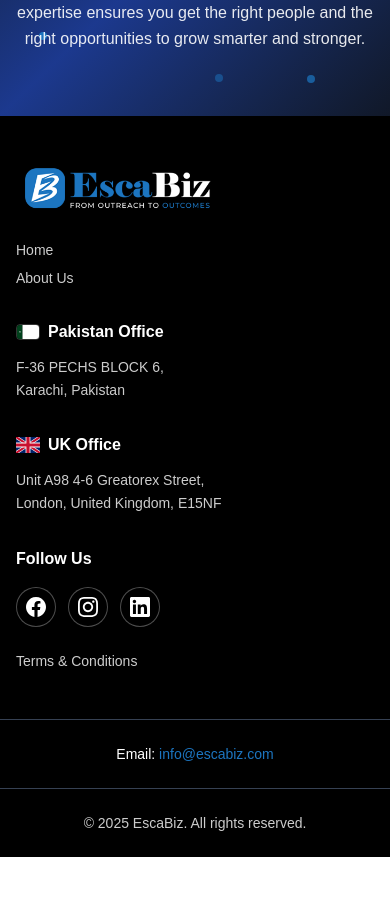
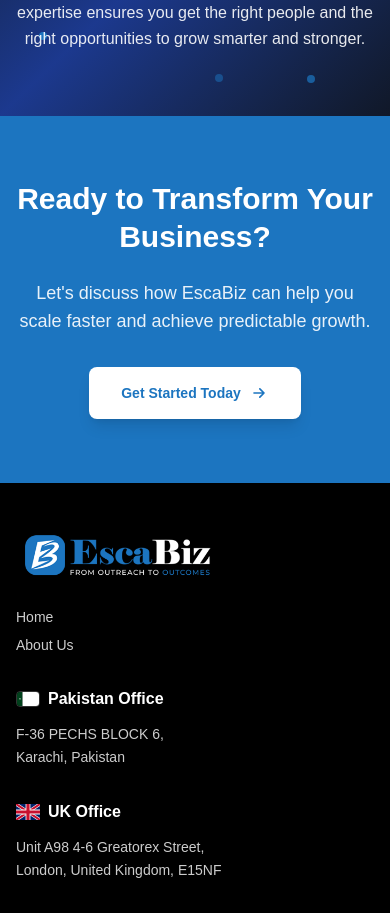
Before and after one commit to Sharmeen-Rauf/escabiz, a Next.js app: page /about in a window 390 px wide. Shown: the part 7528-8441 px from the top of the page. Before the commit the page ends 8385 px from the top, so only its background shows below. Built offline with nearby package versions, Linux system fonts and the light colour scheme.

Commit message:
Add CTA section to About page for improved user engagement and business transformation promotion

```diff
--- a/src/app/about/page.tsx
+++ b/src/app/about/page.tsx
@@ -452,6 +452,27 @@ export default function About() {
             </div>
           </div>
         </section>
+
+        {/* CTA Ending Section - Just like home page */}
+        <section className="w-full bg-[#1c75c0] py-16 md:py-20 lg:py-24">
+          <div className="w-full max-w-7xl mx-auto px-4 sm:px-6 lg:px-8 text-center">
+            <h3 className="text-3xl sm:text-4xl md:text-5xl font-bold text-white leading-tight mb-6">
+              Ready to Transform Your Business?
+            </h3>
+            <p className="text-lg md:text-xl text-white/90 max-w-3xl mx-auto mb-8">
+              Let&apos;s discuss how EscaBiz can help you scale faster and achieve predictable growth.
+            </p>
+            <Link
+              href="/"
+              className="inline-flex items-center justify-center px-8 py-4 text-sm font-semibold text-[#1c75c0] bg-white rounded-lg hover:bg-gray-100 transition-all duration-300 shadow-lg hover:shadow-xl transform hover:-translate-y-0.5"
+            >
+              Get Started Today
+              <svg className="ml-2 w-5 h-5" fill="none" stroke="currentColor" viewBox="0 0 24 24">
+                <path strokeLinecap="round" strokeLinejoin="round" strokeWidth={2} d="M13 7l5 5m0 0l-5 5m5-5H6" />
+              </svg>
+            </Link>
+          </div>
+        </section>
       </main>
 
       {/* Footer */}
```
